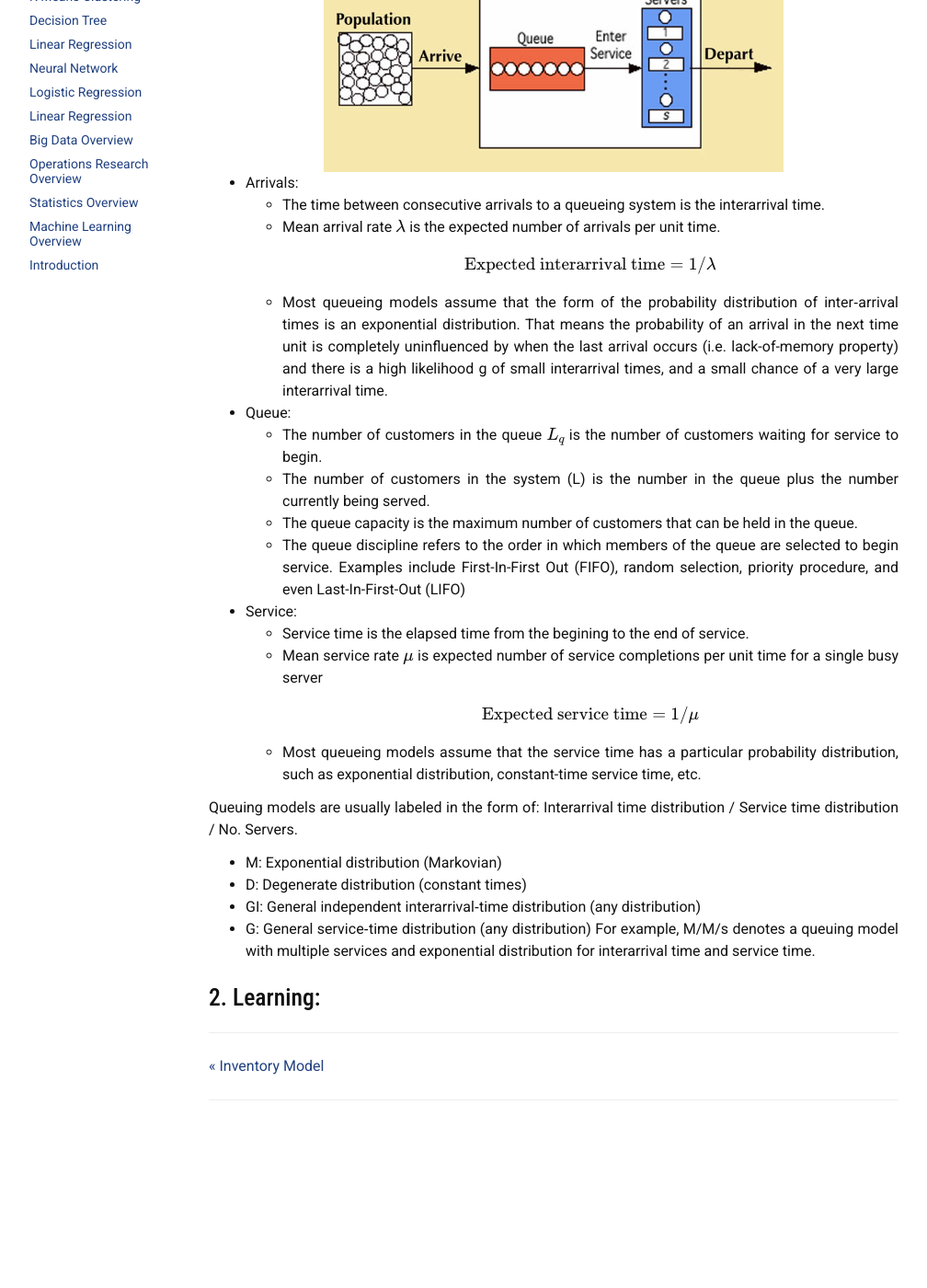
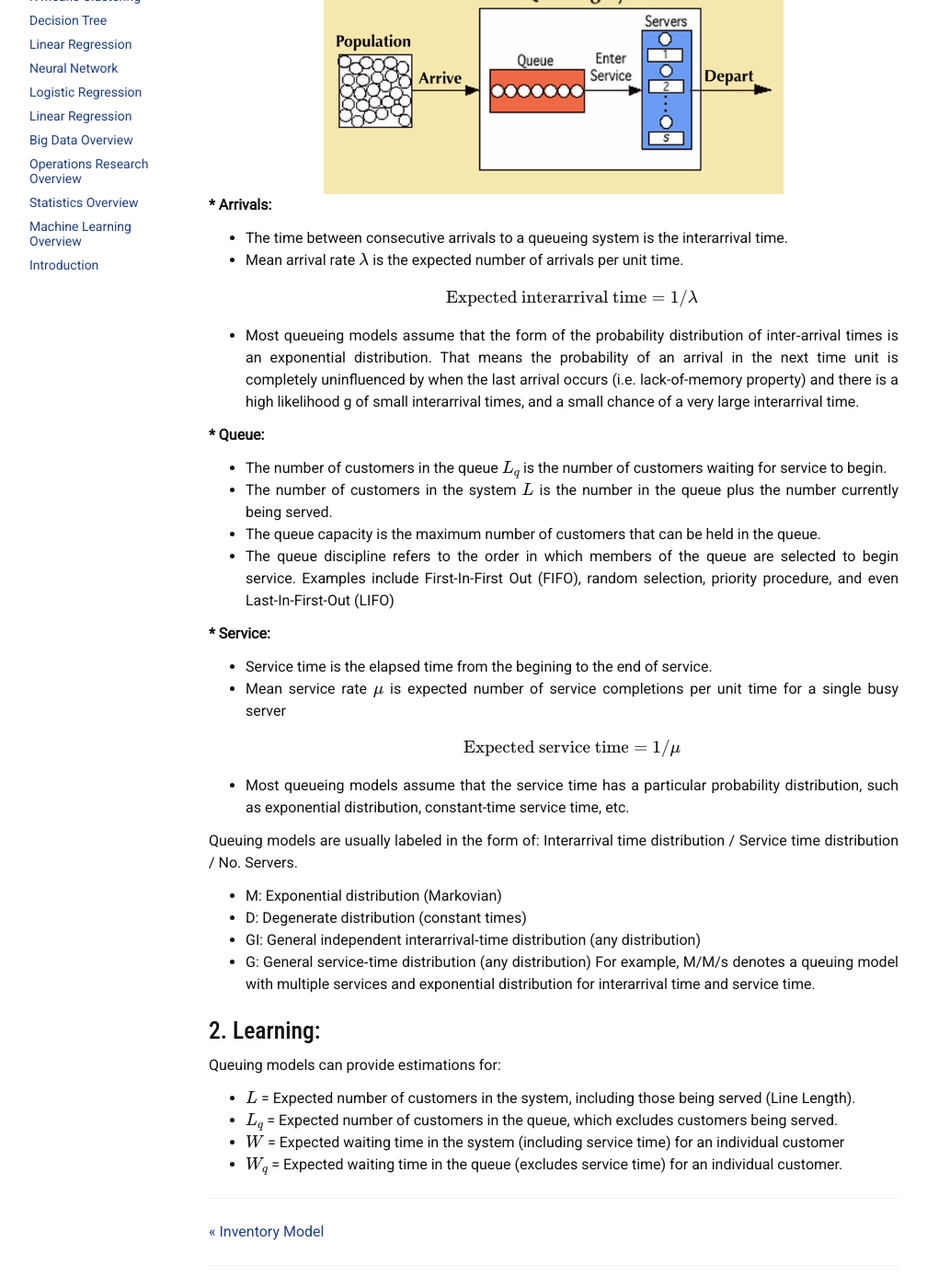
Before and after one commit to liambll/blog-archive, a Jekyll site: the page built from _posts/2017-07-02-queuing-model.markdown, in a window 1280 px wide and 1400 px high, scrolled down 398 px. Shown: the whole window at 92% size, without its empty margins (38-1046 px from the left). Built offline with Jekyll 4.4.1, drawn with Linux system fonts in a browser that asks for light colours; nearby versions of some CDN libraries; formulas are drawn with MathJax 3; comment, search, counter and statistics services are not loaded; before the commit the page ends 1618 px from its top, so only the background shows below that; some of the changed text lies outside the part shown.

Commit message:
Update 2017-07-02-queuing-model.markdown

```diff
--- a/_posts/2017-07-02-queuing-model.markdown
+++ b/_posts/2017-07-02-queuing-model.markdown
@@ -9,12 +9,11 @@
 tags: Operations-Research Queuing-Model
 categories: Operations-Research
 img: /blog/assets/queuing-model/queuing-model.jpg
-summary: Queueing model is a mathematical model that predict queue lengths and waiting time...
+summary: Queuing model is a mathematical model that predict queue lengths and waiting time...
 ---
 
 
-"Queueing model is a mathematical model that predict queue lengths and waiting time."
-
+"Queuing model is a mathematical model that predict queue lengths and waiting time" to help business decide actions to take in order to keep waiting time or queue length at desired level.
 
 ## 1. Model
 <div class="imgcap">
@@ -22,19 +21,21 @@
     <img src="/blog/assets/queuing-model/queuing-model.jpg" width = "500">
 </div>
 </div>
-* Arrivals:
+__* Arrivals:__
   * The time between consecutive arrivals to a queueing system is the interarrival time.
   * Mean arrival rate \\(\lambda\\) is the expected number of arrivals per unit time.
 \\[
 {\text{Expected interarrival time}} = 1/\lambda
 \\]
   * Most queueing models assume that the form of the probability distribution of inter‐arrival times is an exponential distribution. That means the probability of an arrival in the next time unit is completely uninfluenced by when the last arrival occurs (i.e. lack-of-memory property) and there is a high likelihood g of small interarrival times, and a small chance of a very large interarrival time.
-* Queue:
+
+__* Queue:__
   * The number of customers in the queue \\(L_q\\) is the number of customers waiting for service to begin.
-  * The number of customers in the system (L) is the number in the queue plus the number currently being served.
+  * The number of customers in the system \\(L\\) is the number in the queue plus the number currently being served.
   * The queue capacity is the maximum number of customers that can be held in the queue.
   * The queue discipline refers to the order in which members of the queue are selected to begin service. Examples include First-In-First Out (FIFO), random selection, priority procedure, and even Last-In-First-Out (LIFO)
-* Service:
+
+__* Service:__
   * Service time is the elapsed time from the begining to the end of service.
   * Mean service rate \\(\mu\\) is expected number of service completions per unit time for a single busy server
 \\[
@@ -50,3 +51,8 @@
 For example, M/M/s denotes a queuing model with multiple services and exponential distribution for interarrival time and service time.
 
 ## 2. Learning:
+Queuing models can provide estimations for:
+  * \\(L\\) = Expected number of customers in the system, including those being served (Line Length).
+  * \\(L_q\\) = Expected number of customers in the queue, which excludes customers being served.
+  * \\(W\\) = Expected waiting time in the system (including service time) for an individual customer
+  * \\(W_q\\) = Expected waiting time in the queue (excludes service time) for an individual customer.
```
